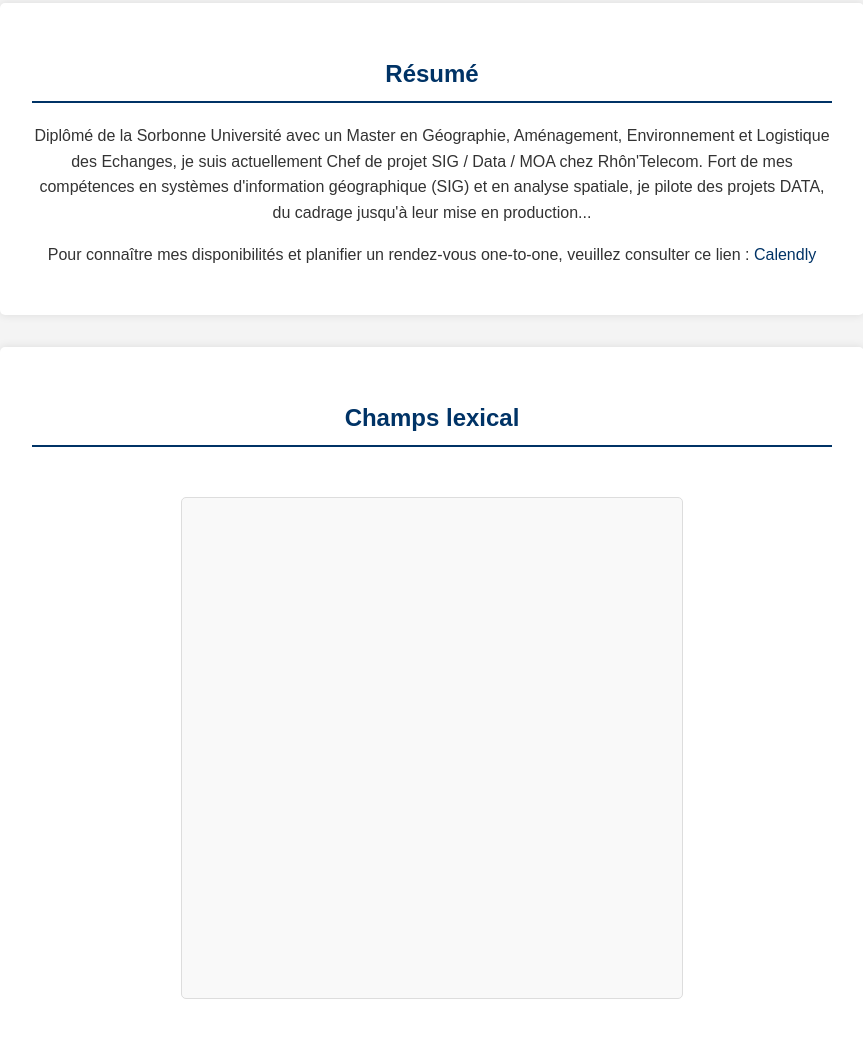
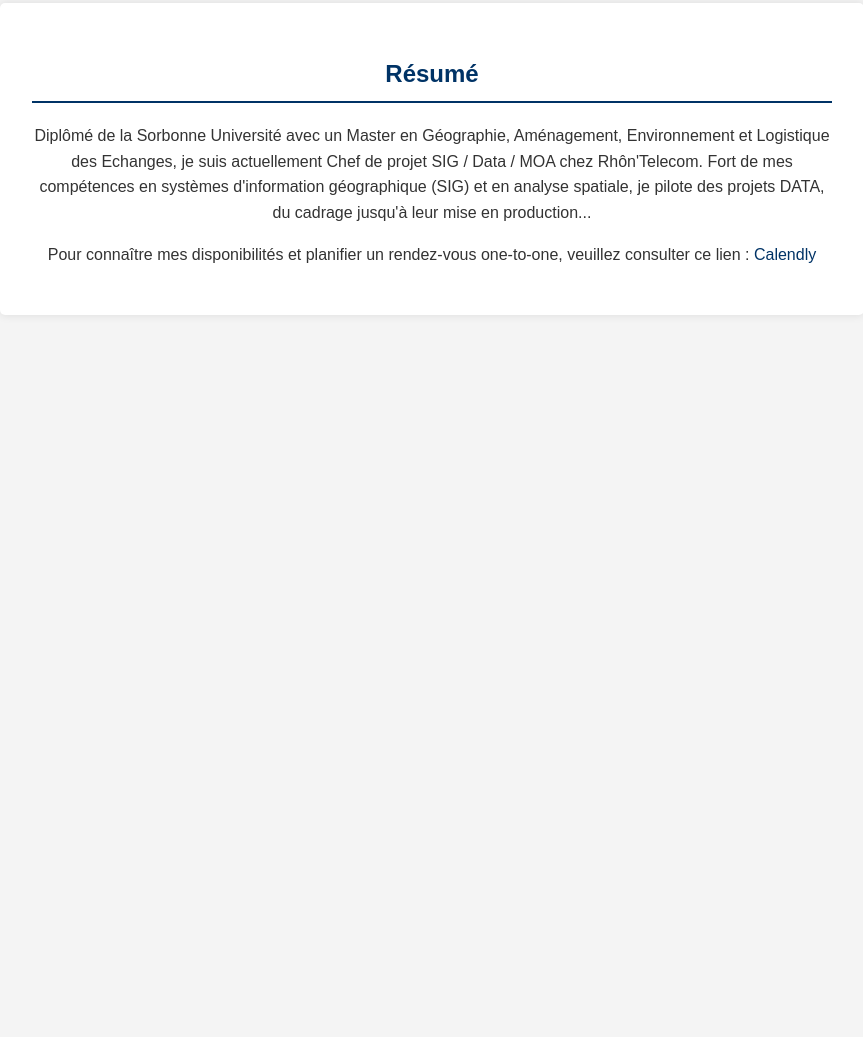
Before and after one commit to Taharadj/Myportfolio, a plain HTML site: page index.html in a window 1280 px wide. Shown: the part 995-2032 px from the top of the page, without its empty margins (208-1071 px from the left). After the commit the page ends 1326 px from the top, so only its background shows below. Drawn offline with Linux system fonts and the light colour scheme; a script that the page names is missing.

Commit message:
Update index.html

```diff
--- a/index.html
+++ b/index.html
@@ -62,11 +62,6 @@
 </head>
 <body>
 
-<section id="lexique">
-    <h2>Champs lexical</h2>
-    <canvas id="wordCloudCanvas" width="500" height="500"></canvas>
-</section>
-
 <!-- Script WordCloud2.js -->
 <script src="https://cdn.jsdelivr.net/npm/wordcloud@1.2.2/src/wordcloud2.min.js"></script>
 <script>
```
